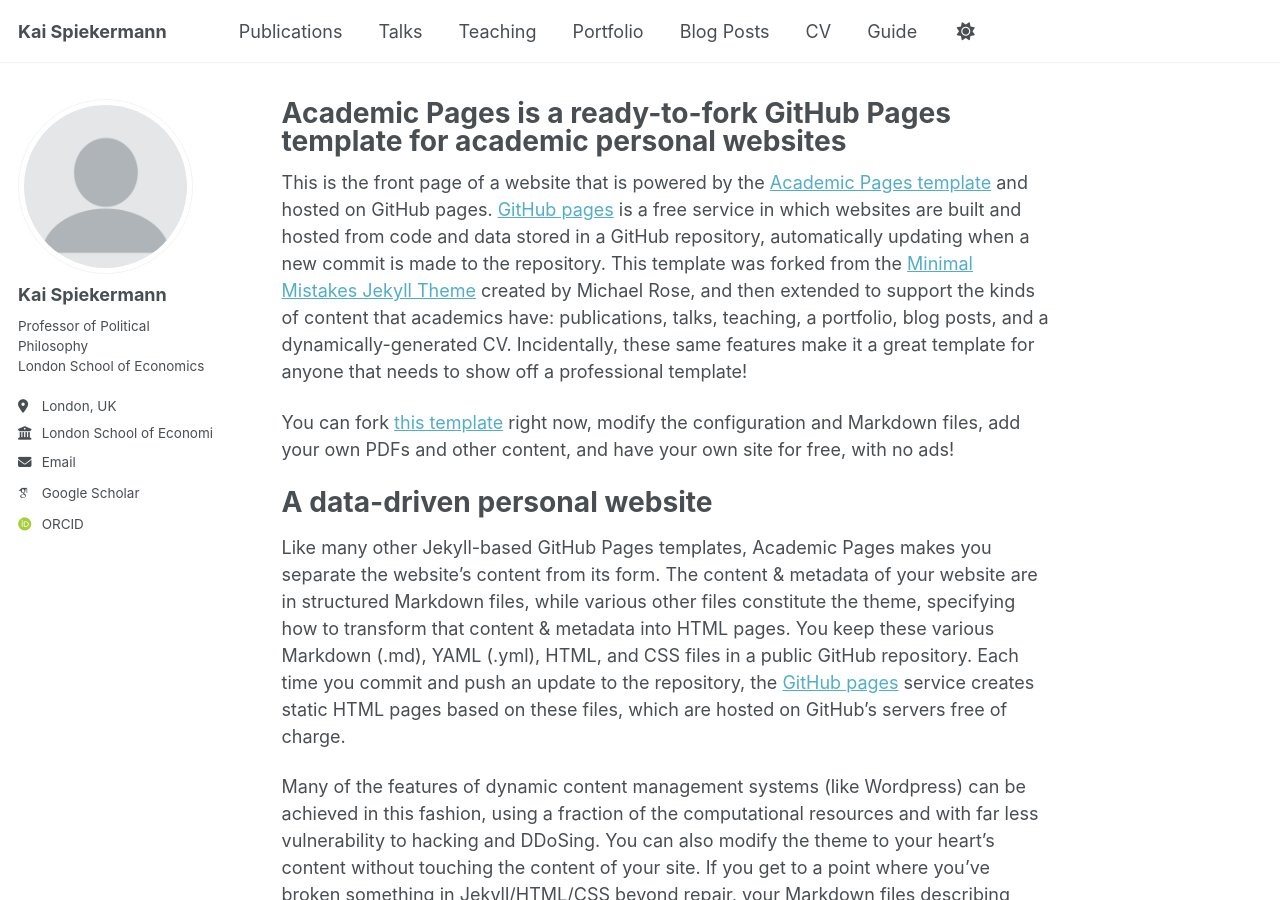
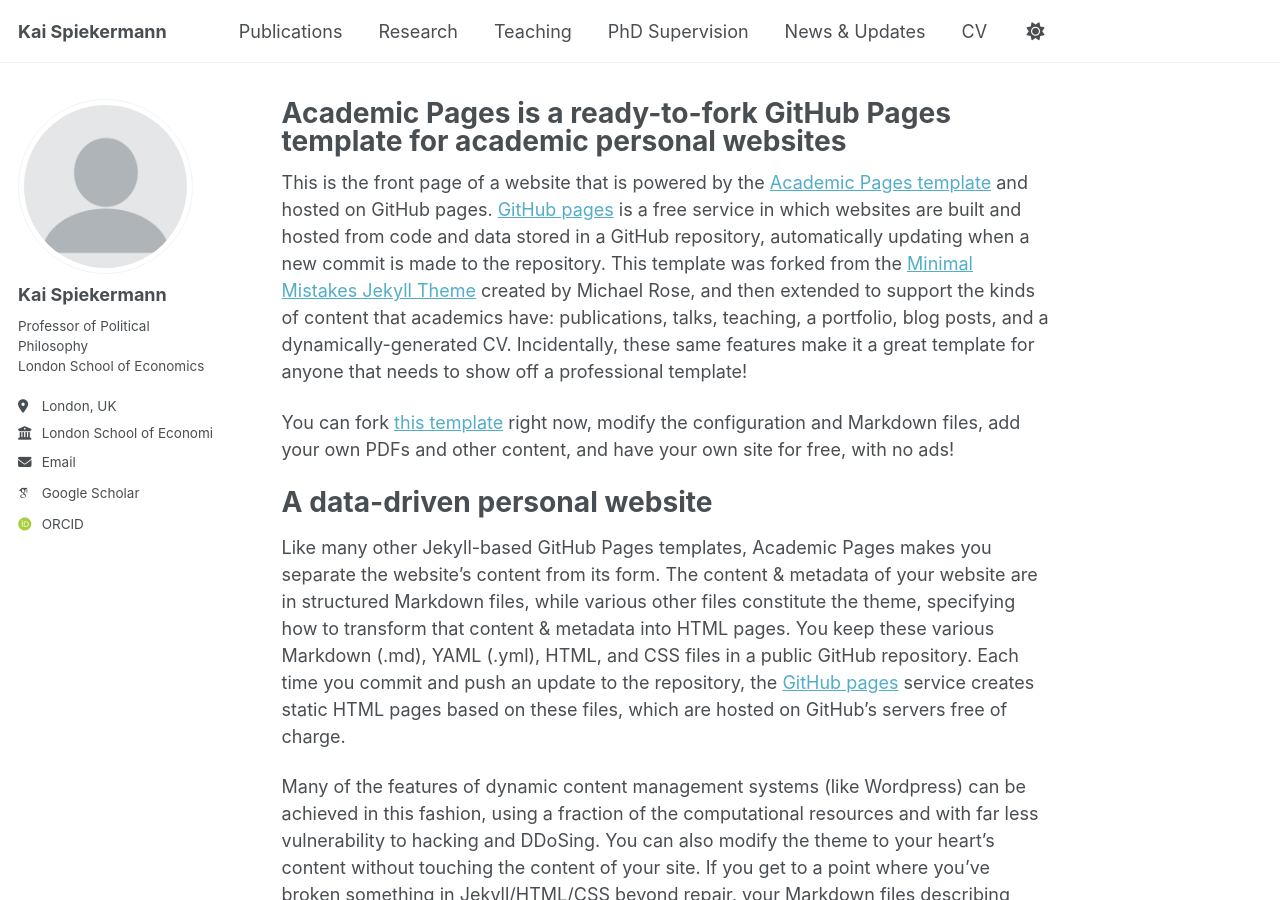
Before and after one commit to kaispk/kaispk.github.io, a Jekyll site: the page built from _pages/about.md, in a window 1280 px wide and 900 px high. Built offline with Jekyll 4.4.1, drawn with Linux system fonts in a browser that asks for light colours; some web fonts are replaced; a script that is not in the unit is left out.

Commit message:
Update navigation.yml

```diff
--- a/_data/navigation.yml
+++ b/_data/navigation.yml
@@ -7,27 +7,23 @@
 # NOTE that only one of the CV options should be selected, the first is for the
 #      Markdown formatted page while the second is generated using JSON.
 
+# Navigation links for the top menu
+
 main:
   - title: "Publications"
     url: /publications/
 
-  - title: "Talks"
-    url: /talks/
+  - title: "Research"
+    url: /research/
 
   - title: "Teaching"
     url: /teaching/
 
-  - title: "Portfolio"
-    url: /portfolio/
+  - title: "PhD Supervision"
+    url: /phd-supervision/
 
-  - title: "Blog Posts"
-    url: /year-archive/
+  - title: "News & Updates"
+    url: /news/
 
   - title: "CV"
     url: /cv/
-
-  # - title: "CV"
-  #   url: /cv-json/
-
-  - title: "Guide"
-    url: /markdown/
```
